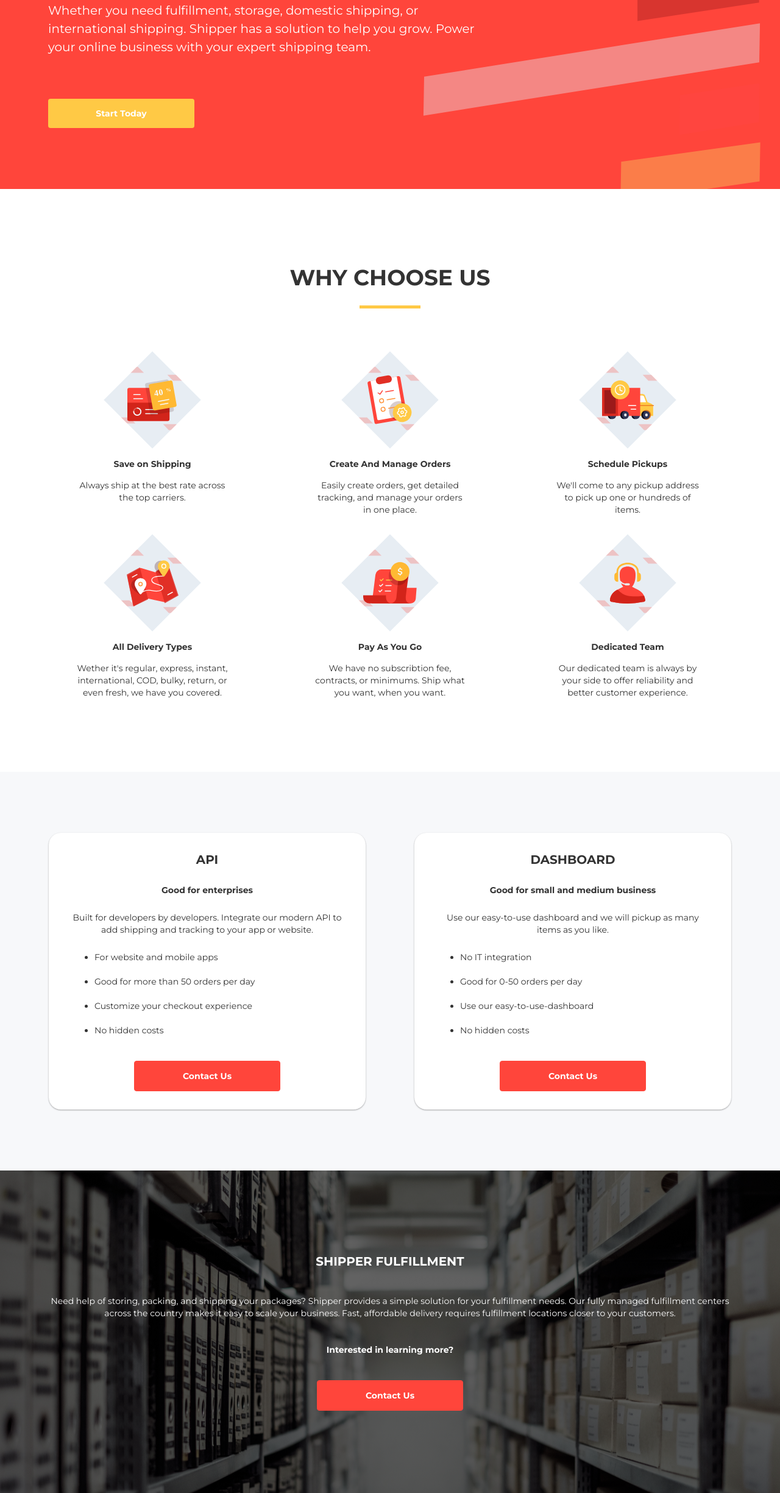
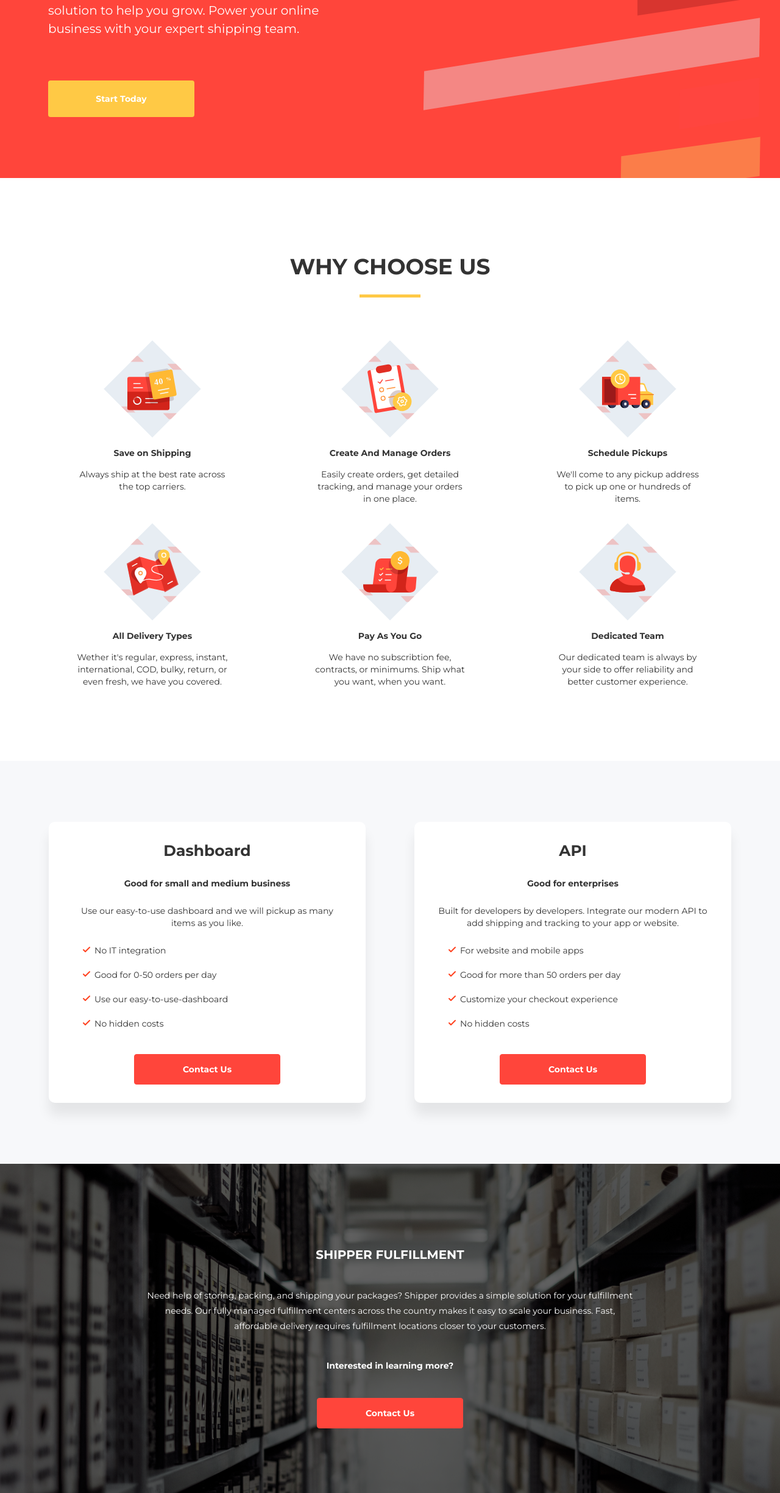
Before and after one commit to hy-anom/shipping, a plain HTML site: page landing.html in a window 1280 px wide. Shown: the part 351-2800 px from the top of the page at 61% size. Drawn offline with nearby package versions, Linux system fonts and the light colour scheme.

Commit message:
updated some layout

```diff
--- a/landing.html
+++ b/landing.html
@@ -255,7 +255,32 @@
   <!-- feature -->
 <section class="feature">
   <div class="container feature-container">
-    <div class="feature-box material-card-1 separate-right 1">
+
+    <div class="feature-box material-card-2 separate-right">
+      <p class="feature-title">
+        Dashboard
+      </p>
+      <p class="feature-subtitle">
+        Good for small and medium business
+      </p>
+      <p class="feature-caption">
+        Use our easy-to-use dashboard and we will pickup as many items as you like.
+      </p>
+      <ul class="feature-list">
+        <li>No IT integration</li>
+        <li>Good for 0-50 orders per day</li>
+        <li>Use our easy-to-use-dashboard</li>
+        <li>No hidden costs</li>
+      </ul>
+      <div class="button-container">
+        <button class="btn btn-primary feature-button">
+          Contact Us
+        </button>
+      </div>
+
+    </div>
+
+    <div class="feature-box material-card-2">
       <p class="feature-title">
         API
       </p>
@@ -269,30 +294,6 @@
         <li>For website and mobile apps</li>
         <li>Good for more than 50 orders per day</li>
         <li>Customize your checkout experience</li>
-        <li>No hidden costs</li>
-      </ul>
-      <div class="button-container">
-        <button class="btn btn-primary feature-button">
-          Contact Us
-        </button>
-      </div>
-
-    </div>
-
-    <div class="feature-box material-card-1 right-left 2">
-      <p class="feature-title">
-        DASHBOARD
-      </p>
-      <p class="feature-subtitle">
-        Good for small and medium business
-      </p>
-      <p class="feature-caption">
-        Use our easy-to-use dashboard and we will pickup as many items as you like.
-      </p>
-      <ul class="feature-list">
-        <li>No IT integration</li>
-        <li>Good for 0-50 orders per day</li>
-        <li>Use our easy-to-use-dashboard</li>
         <li>No hidden costs</li>
       </ul>
       <div class="button-container">
--- a/stylo-landing.css
+++ b/stylo-landing.css
@@ -8,18 +8,31 @@
 .jumbotron h1, .jumbotron h2 {
   text-align: left;
   width: 50%;
-  min-width: 700px;
+  max-width: 500px;
+}
+.jumbotron h1 {
+  font-size: 46px;
 }
 .jumbotron-landing-button {
   background-color: #FFC945;
   border: none;
   width: 240px;
+  height: 60px;
   margin-top: 60px;
 }
 .jumbotron-landing-button:hover {
   background-color: #D2A129;
 }
-
+@media screen and (max-width: 767px) {
+  .jumbotron h1, .jumbotron h2 {
+    width: 100%;
+    max-width: 100%;
+    text-align: center;
+  }
+  .jumbotron {
+    text-align: center;
+  }
+}
 
 
 
@@ -73,7 +86,7 @@ section.feature {
 }
 .feature-box {
   background-color: #fff;
-  border-radius: 20px;
+  border-radius: 10px;
   padding: 30px 35px;
   text-align: center;
   flex: 1;
@@ -86,7 +99,7 @@ section.feature {
 }
 .feature-title {
   font-weight: bold;
-  font-size: 20px;
+  font-size: 25px;
   margin-bottom: 25px;
 }
 .feature-subtitle {
@@ -97,6 +110,7 @@ section.feature {
   text-align: left;
   margin-bottom: 40px;
   margin-top: 25px;
+  list-style-image: url('images/landing/check.svg');
 }
 .feature-list li {
   margin-bottom: 20px;
@@ -112,7 +126,7 @@ section.feature {
   }
   .separate-right {
     margin-right: 0;
-    margin-bottom: 25px;
+    margin-bottom: 45px;
   }
   .separate-left {
     margin-left: 0;
@@ -139,8 +153,17 @@ section.fulfillment {
   margin-bottom: 40px;
 }
 .fulfillment-caption {
-  margin-bottom: 40px;
+  margin: 0 auto 40px auto;
+  line-height: 1.8;
+  width: 800px;
 }
 .fulfillment-button {
   width: 240px;
 }
+
+@media screen and (max-width: 767px) {
+  .fulfillment-caption {
+    width: 100%;
+  }
+
+}
--- a/stylo.css
+++ b/stylo.css
@@ -56,6 +56,9 @@ body {
   -o-transition: all 0.3s cubic-bezier(0.25, 0.8, 0.25, 1);
   -moz-transition: all 0.3s cubic-bezier(0.25, 0.8, 0.25, 1);
   transition: all 0.3s cubic-bezier(0.25, 0.8, 0.25, 1);
+}
+.material-card-2 {
+  box-shadow: 0 20px 20px rgba(0,0,0,.08);
 }
 .flex {
   display: -webkit-box !important;
```
Also changed, not shown: images/landing/check.svg (added).
